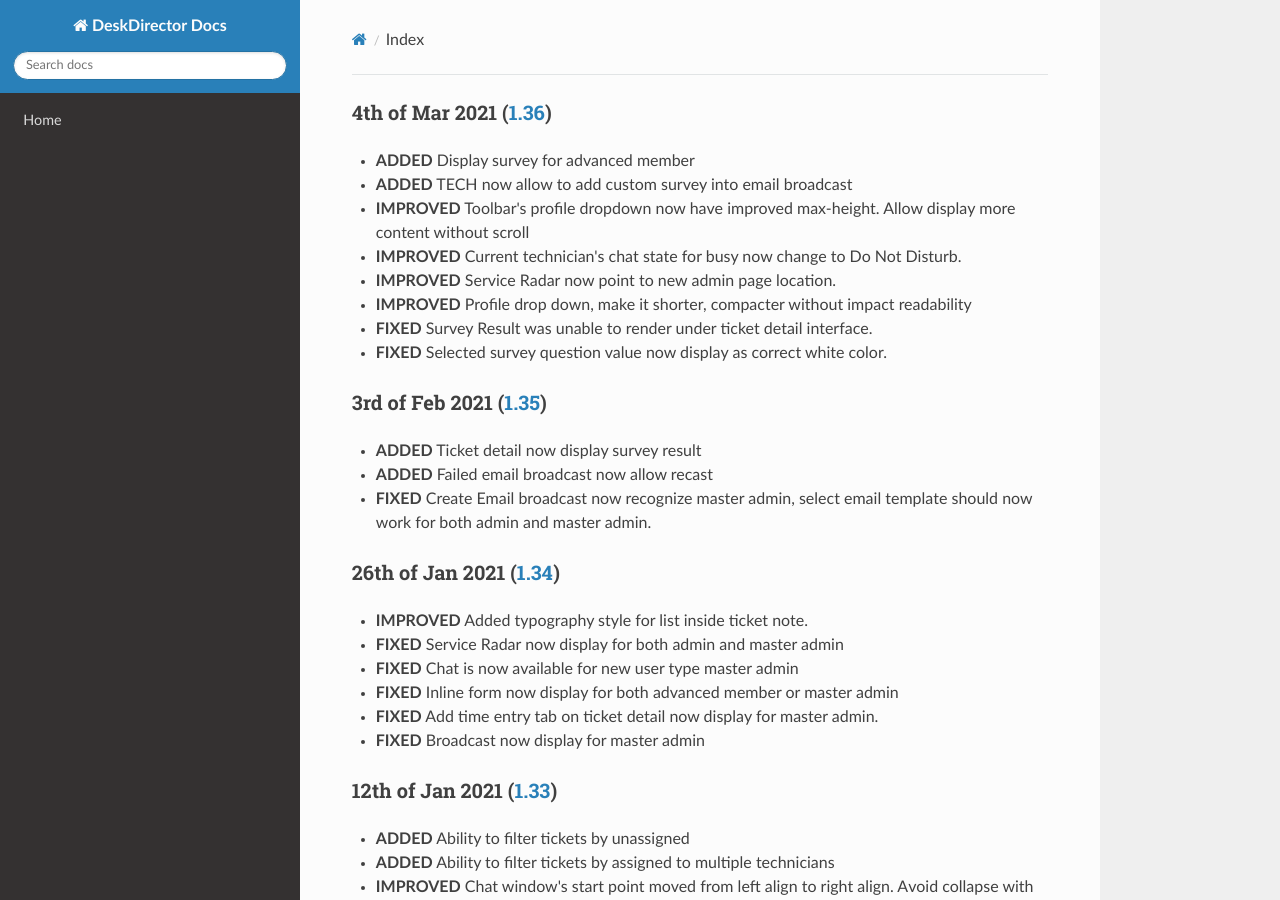
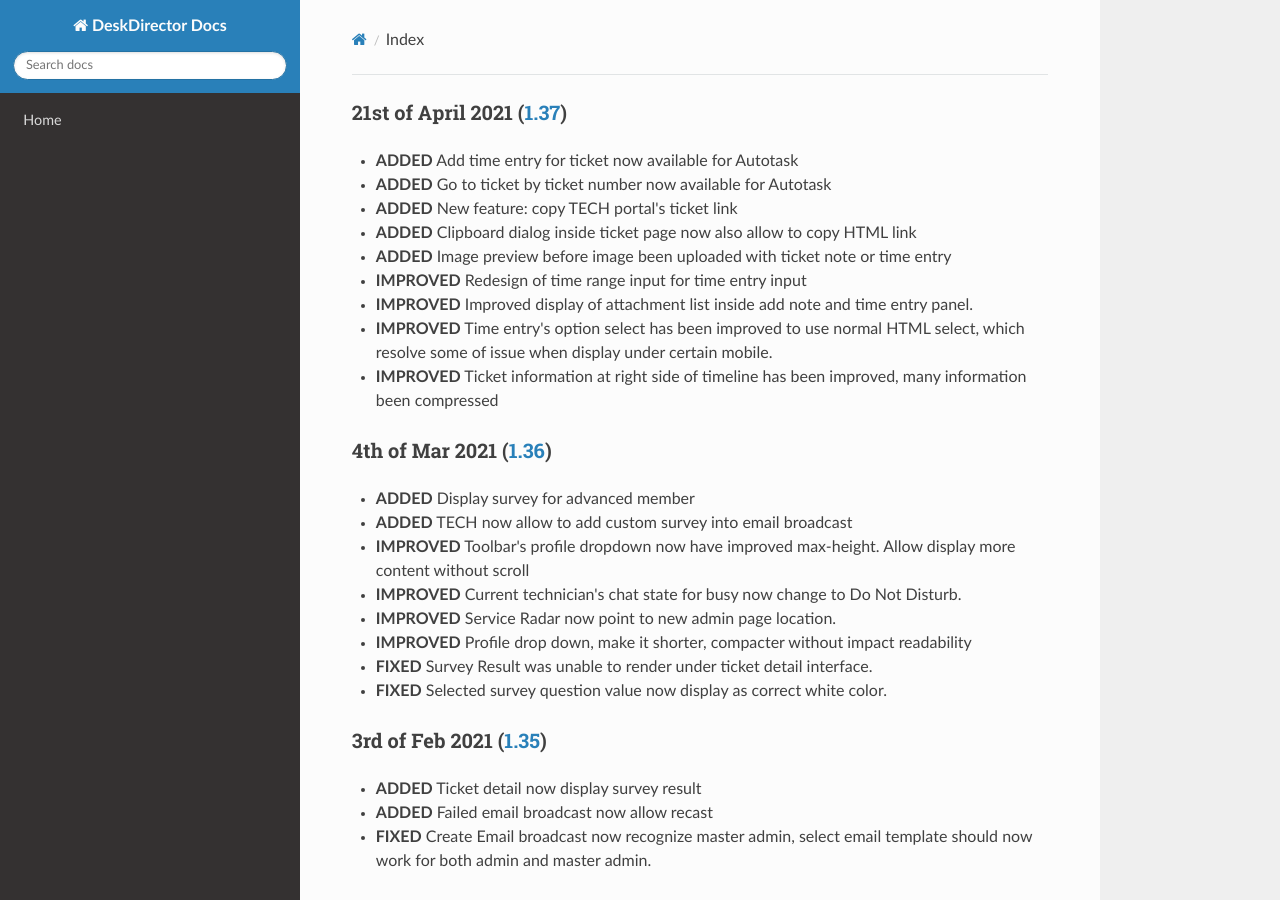
Before and after one commit to DeskDirector/docs, an MkDocs documentation site: the page built from docs/_release/tech/README.md, in a window 1280 px wide and 900 px high. Built offline with MkDocs 1.6.1, drawn with Linux system fonts in a browser that asks for light colours; nearby versions of some CDN libraries; old or Windows-style settings are respelled for this version of MkDocs.

Commit message:
Update README.md

```diff
--- a/docs/_release/tech/README.md
+++ b/docs/_release/tech/README.md
@@ -1,3 +1,14 @@
+### 21st of April 2021 ([1.37](v1.37))
+- **ADDED** Add time entry for ticket now available for Autotask
+- **ADDED** Go to ticket by ticket number now available for Autotask
+- **ADDED** New feature: copy TECH portal's ticket link
+- **ADDED** Clipboard dialog inside ticket page now also allow to copy HTML link
+- **ADDED** Image preview before image been uploaded with ticket note or time entry
+- **IMPROVED** Redesign of time range input for time entry input
+- **IMPROVED** Improved display of attachment list inside add note and time entry panel.
+- **IMPROVED** Time entry's option select has been improved to use normal HTML select, which resolve some of issue when display under certain mobile.
+- **IMPROVED** Ticket information at right side of timeline has been improved, many information been compressed
+
 ### 4th of Mar 2021 ([1.36](v1.36))
 - **ADDED** Display survey for advanced member
 - **ADDED** TECH now allow to add custom survey into email broadcast
```
